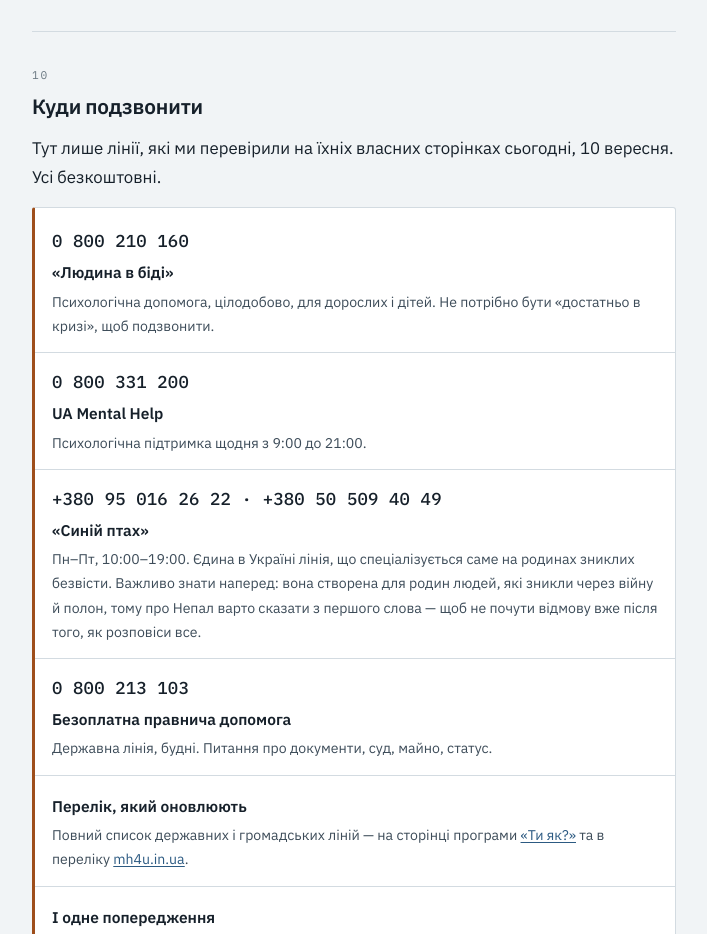
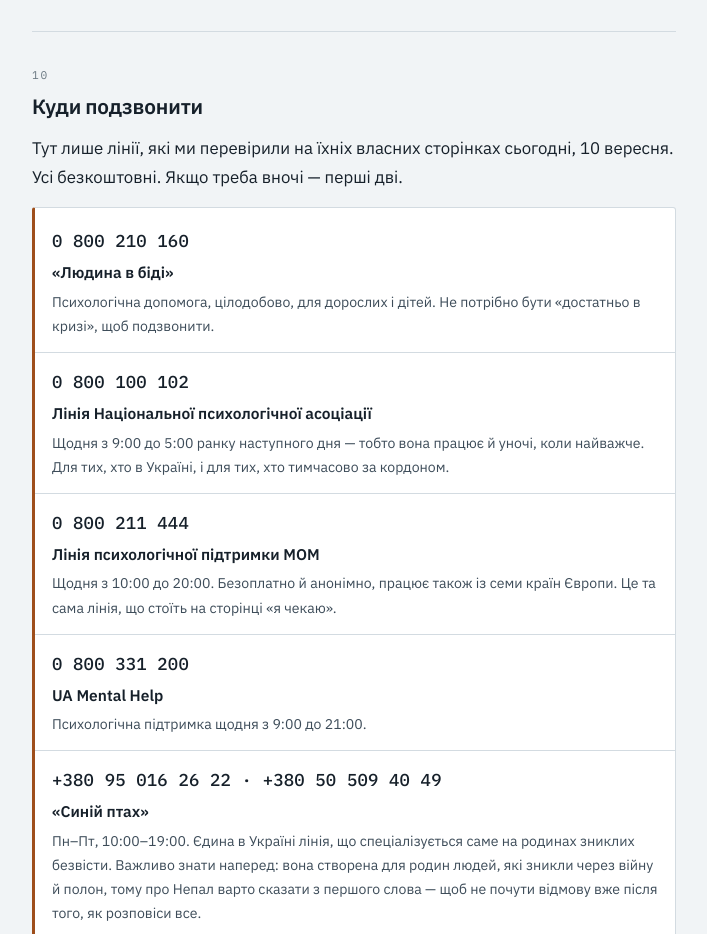
Before and after one commit to visichmind-wq/nepal-monitor, a plain HTML site: page razom.html in a window 1280 px wide. Shown: the part 8365-9299 px from the top of the page, without its empty margins (286-993 px from the left). Drawn offline with Linux system fonts and the light colour scheme.

Commit message:
razom: двi перевiренi лiнiї пiдтримки, одна нiчна

```diff
--- a/razom.html
+++ b/razom.html
@@ -490,12 +490,22 @@ footer a{color:var(--accent)}
 <section id="dopomoga">
   <span class="num">10</span>
   <h2>Куди подзвонити</h2>
-  <p class="lead">Тут лише лінії, які ми перевірили на їхніх власних сторінках сьогодні, 10 вересня. Усі безкоштовні.</p>
+  <p class="lead">Тут лише лінії, які ми перевірили на їхніх власних сторінках сьогодні, 10 вересня. Усі безкоштовні. Якщо треба вночі — перші дві.</p>
   <div class="help">
     <div class="line">
       <span class="n">0 800 210 160</span>
       <span class="nm">«Людина в біді»</span>
       <p class="d">Психологічна допомога, цілодобово, для дорослих і дітей. Не потрібно бути «достатньо в кризі», щоб подзвонити.</p>
+    </div>
+    <div class="line">
+      <span class="n">0 800 100 102</span>
+      <span class="nm">Лінія Національної психологічної асоціації</span>
+      <p class="d">Щодня з 9:00 до 5:00 ранку наступного дня — тобто вона працює й уночі, коли найважче. Для тих, хто в Україні, і для тих, хто тимчасово за кордоном.</p>
+    </div>
+    <div class="line">
+      <span class="n">0 800 211 444</span>
+      <span class="nm">Лінія психологічної підтримки МОМ</span>
+      <p class="d">Щодня з 10:00 до 20:00. Безоплатно й анонімно, працює також із семи країн Європи. Це та сама лінія, що стоїть на сторінці «я чекаю».</p>
     </div>
     <div class="line">
       <span class="n">0 800 331 200</span>
```
